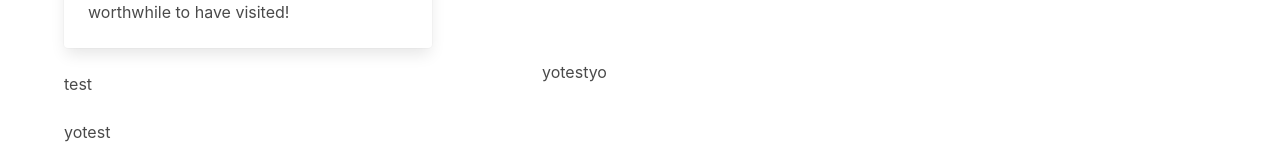
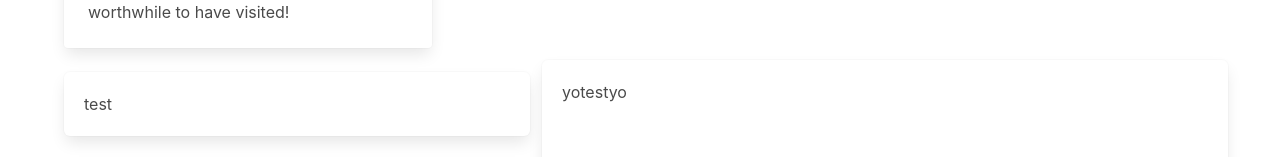
Before and after one commit to prilosac/animated-broccoli, an Angular app in the folder client/data-vis/: page /about in a window 1280 px wide. Shown: the part 795-952 px from the top of the page. Built offline with nearby package versions, Linux system fonts and the light colour scheme.

Commit message:
created base about page

```diff
--- a/client/data-vis/src/app/about/about.component.html
+++ b/client/data-vis/src/app/about/about.component.html
@@ -21,10 +21,10 @@
 		</div>
 		<div class="tile is-ancestor">
 			<div class="tile is-5 is-vertical is-parent">
-				<div class="tile is-child is-info">test</div>
-				<div class="tile is-child is-danger">yotest</div>
+				<div class="tile is-child is-info box">test</div>
+				<div class="tile is-child is-danger box">yotest</div>
 			</div>
-			<div class="tile is-warning">yotestyo</div>
+			<div class="tile is-warning box">yotestyo</div>
 		</div>
 	</div>
 </section>
```
